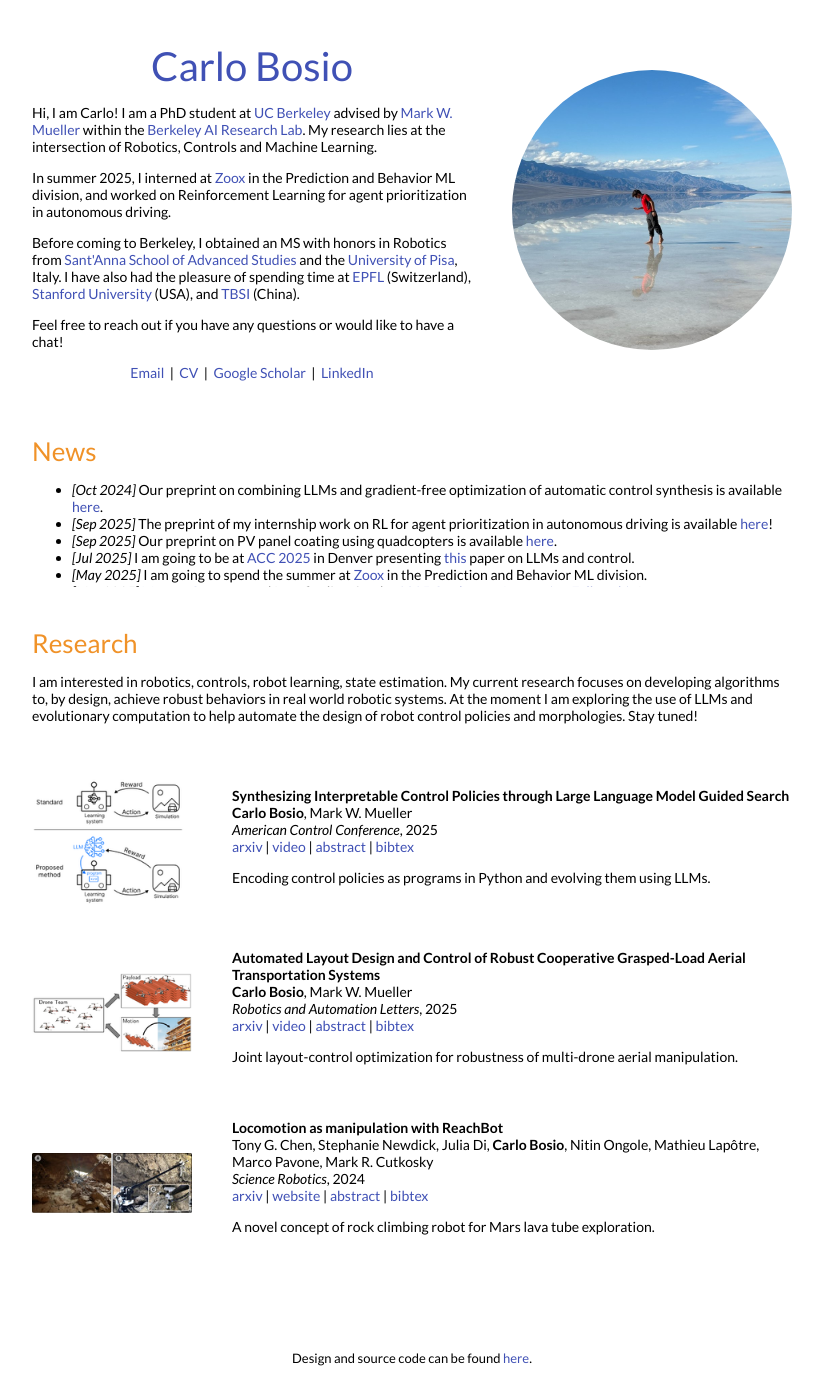
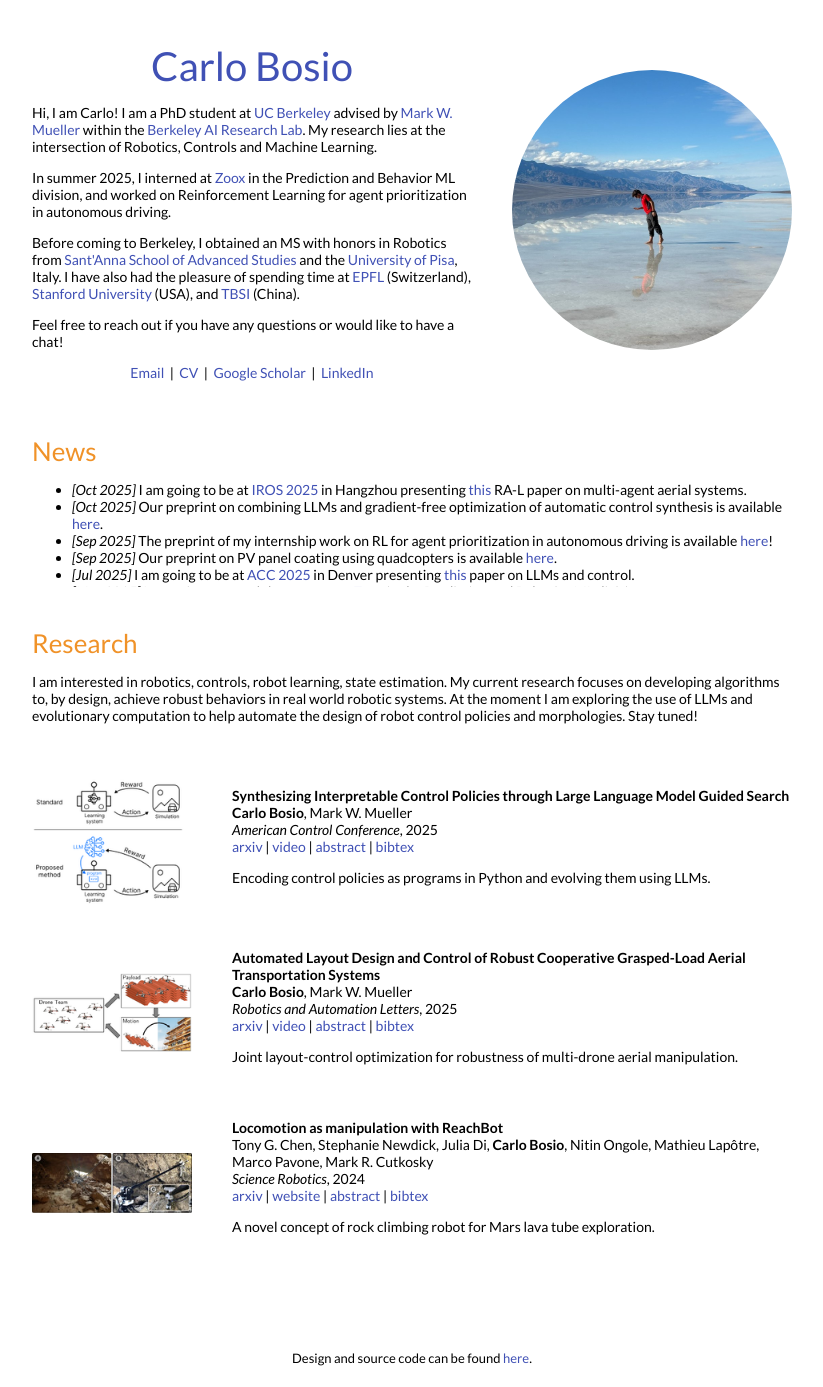
Before and after one commit to carlobosio/carlobosio.github.io, a Jekyll site: the page built from _posts/2023-09-15-synthesizing.markdown, in a window 1280 px wide. Shown: the whole page, without its empty margins (228-1051 px from the left). Built offline with Jekyll 4.4.1, drawn with Linux system fonts in a browser that asks for light colours.

Commit message:
iros 2025 news

```diff
--- a/_layouts/default.html
+++ b/_layouts/default.html
@@ -75,7 +75,8 @@
               <h2 style="color:#f09228">News</h2>
               <div style="height:120px;padding:0%;width:100%;border:0px;overflow:auto;vertical-align:middle">
                 <ul class = "list">
-                  <li><em>[Oct 2024]</em> Our preprint on combining LLMs and gradient-free optimization of automatic control synthesis is available <a href="https://arxiv.org/abs/2510.00373">here</a>.</li>
+                  <li><em>[Oct 2025]</em> I am going to be at <a href="https://www.iros25.org/">IROS 2025</a> in Hangzhou presenting <a href="https://ieeexplore.ieee.org/abstract/document/10909202">this</a> RA-L paper on multi-agent aerial systems.</li>
+                  <li><em>[Oct 2025]</em> Our preprint on combining LLMs and gradient-free optimization of automatic control synthesis is available <a href="https://arxiv.org/abs/2510.00373">here</a>.</li>
                   <li><em>[Sep 2025]</em> The preprint of my internship work on RL for agent prioritization in autonomous driving is available <a href="https://arxiv.org/abs/2509.19789">here</a>!</li>
                   <li><em>[Sep 2025]</em> Our preprint on PV panel coating using quadcopters is available <a href="https://arxiv.org/abs/2509.10979">here</a>.</li>
                   <li><em>[Jul 2025]</em> I am going to be at <a href="https://acc2025.a2c2.org/">ACC 2025</a> in Denver presenting <a href="https://arxiv.org/abs/2410.05406">this</a> paper on LLMs and control.</li>
```
